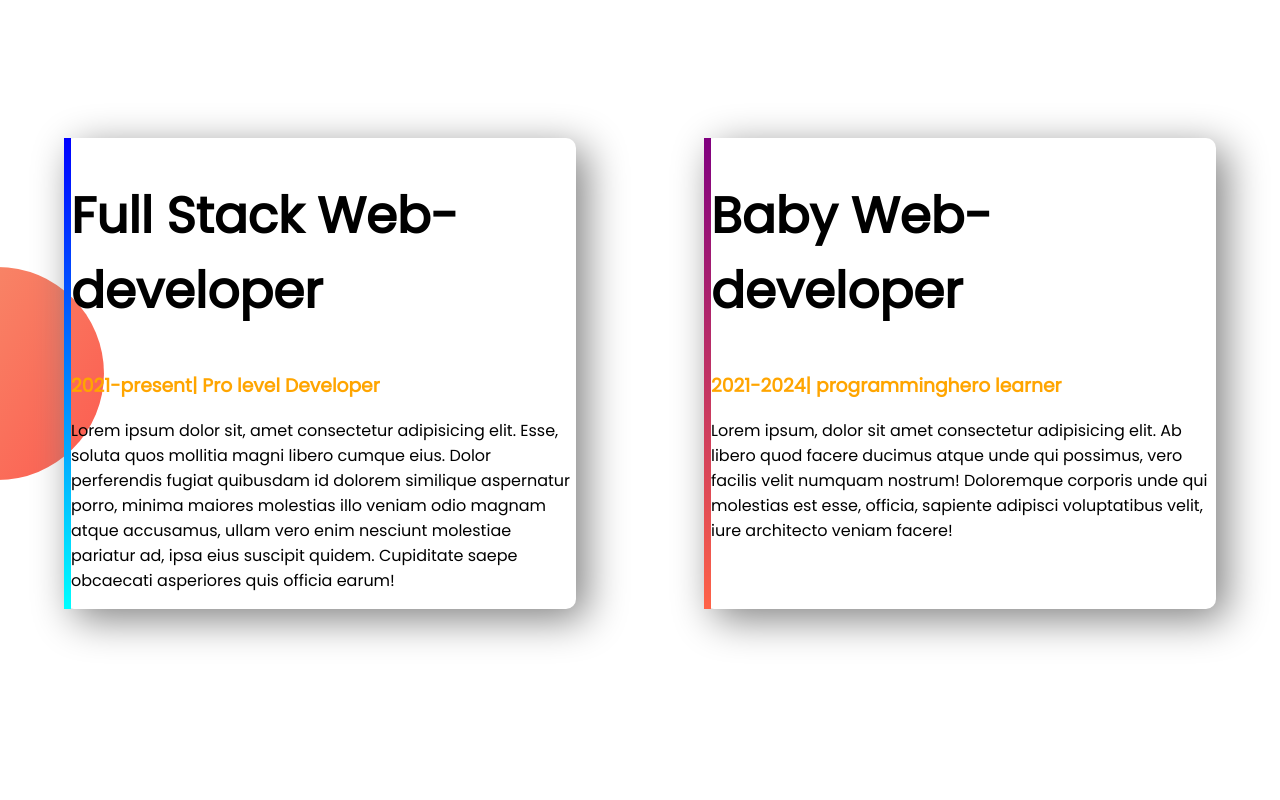
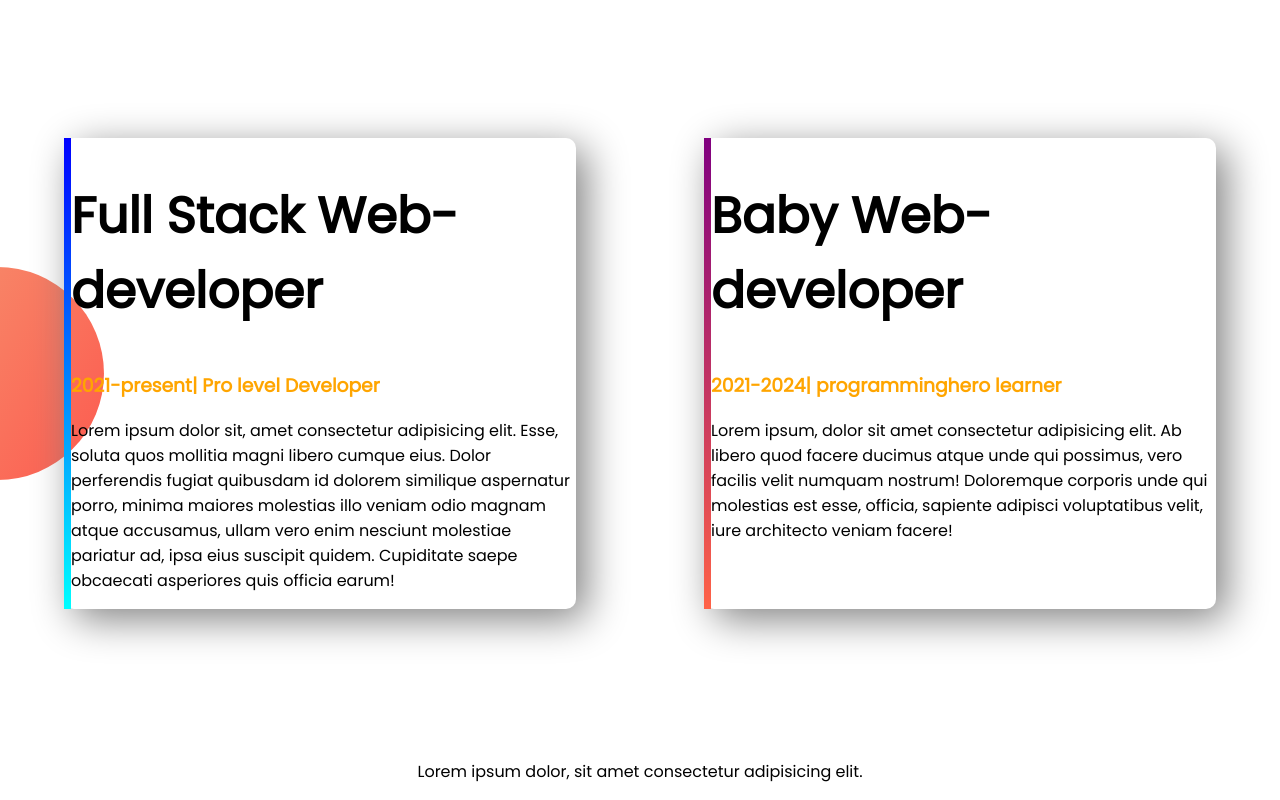
Before and after one commit to Potteryet/developer-portfolio, a plain HTML site: page index.html in a window 1280 px wide. Shown: the part 1343-2143 px from the top of the page. Before the commit the page ends 2102 px from the top, so only its background shows below. Drawn offline with Linux system fonts and the light colour scheme.

Commit message:
footer added

```diff
--- a/index.html
+++ b/index.html
@@ -73,6 +73,9 @@
             </div>
         </div>
     </section>
+    <footer>
+        <p>Lorem ipsum dolor, sit amet consectetur adipisicing elit.</p>
+    </footer>
 
 </body>
 
--- a/style.css
+++ b/style.css
@@ -75,4 +75,8 @@ section{
 #slicing-baby{
     border-left: 7px solid;
     border-image:linear-gradient(purple,tomato);
-    border-image-slice: 1;
+    border-image-slice: 1;}
+
+footer p {
+    text-align: center;
+}
```
